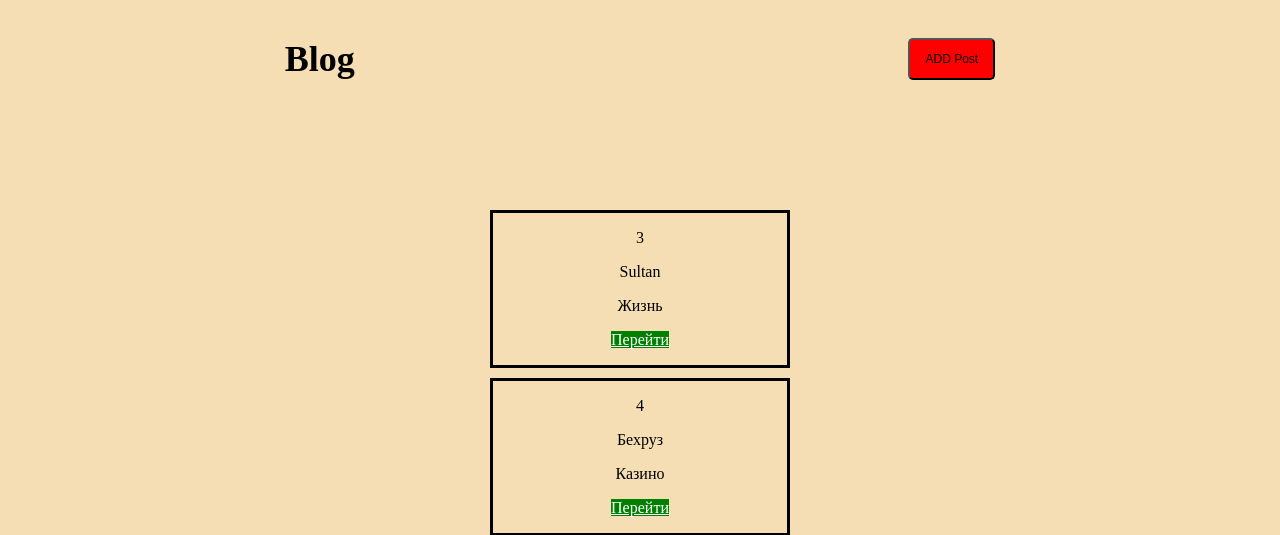
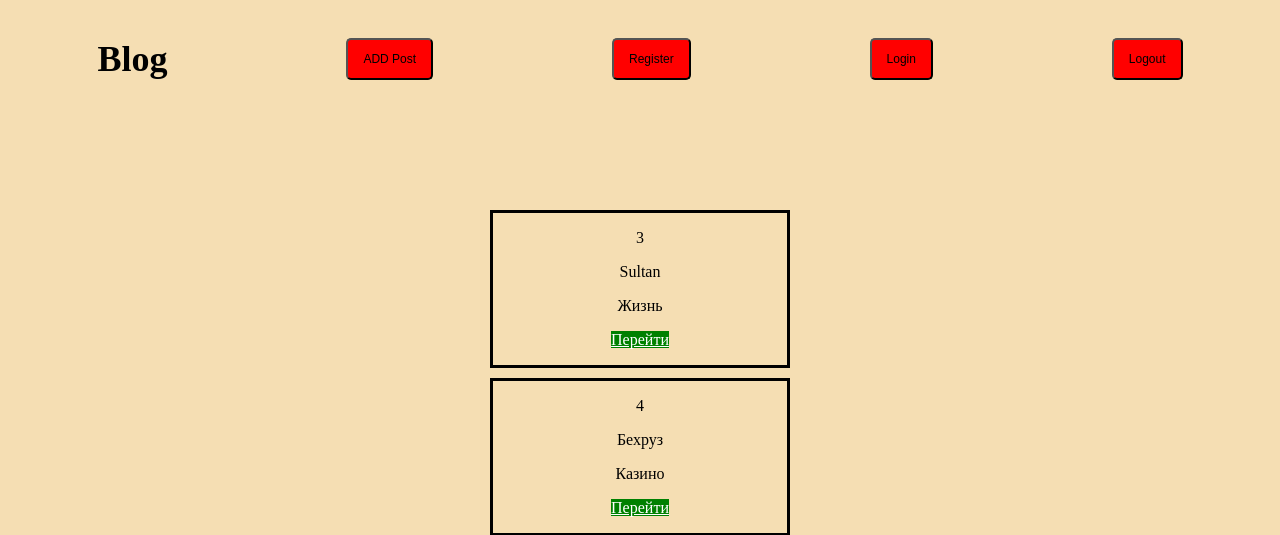
Before and after one commit to SaparbaevS/Post, a Django app: page / in a window 1280 px wide. Shown: the top 535 px of the page. Run offline with Django 4.2, Linux system fonts and the light colour scheme; data comes from the database, SQL or seed files in the repository; both versions use the stored data as it was after the commit.

Commit message:
Add login and registration

```diff
--- a/post/post/urls.py
+++ b/post/post/urls.py
@@ -16,11 +16,14 @@
 """
 from django.contrib import admin
 from django.urls import path
-from ps.views import start_page, add_post, show_post
+from ps.views import start_page, add_post, show_post, register_page, LoginPageView, LogoutPageView
 
 urlpatterns = [
     path("", start_page, name="start_page"),
     path("addpost", add_post, name="add_post"),
     path("<int:post_id>/", show_post),
     path('admin/', admin.site.urls),
+    path('register/', register_page, name='register'),
+    path('login/', LoginPageView.as_view(), name='login'),
+    path('logout/', LogoutPageView.as_view(), name='logout')
 ]
--- a/post/ps/views.py
+++ b/post/ps/views.py
@@ -1,4 +1,8 @@
+from django.contrib.auth.forms import UserCreationForm, AuthenticationForm
+from django.contrib.auth.views import LoginView, LogoutView
 from django.shortcuts import render, redirect
+from django.urls import reverse_lazy
+
 from ps.forms import PostForm, PostModelForm
 from ps.models import Post
 
@@ -26,3 +30,27 @@
     context = {"post": post}
 
     return render(request, "add_post.html", context)
+
+
+def register_page(request):
+    form = UserCreationForm()
+    if request.method == 'POST':
+        form = UserCreationForm(request.POST)
+        if form.is_valid():
+            form.save()
+            return redirect('start_page')
+        else:
+            render(request, 'register.html', {'form': form})
+    context = {'form': form}
+
+    return render(request, 'register.html', context)
+
+
+
+class LoginPageView(LoginView):
+    template_name = 'login.html'
+    form_class = AuthenticationForm
+    next_page = reverse_lazy('start_page')
+
+class LogoutPageView(LogoutView):
+    next_page = reverse_lazy('login')
--- a/post/template/index.html
+++ b/post/template/index.html
@@ -5,6 +5,7 @@
     <title>Start</title>
 </head>
 <body style="background-color: wheat">
+{{ user.username }}
 <div>
         <header>
         <nav class="nav_cont" style="display: flex; justify-content: space-around; align-items: center; font-size: 24px;">
@@ -24,7 +25,51 @@
                                                     color: black">ADD Post</a>
             </button>
 
+              <button style="display: inline-block;
+                            padding: 10px 15px;
+                            border-radius: 5px;
+                            user-select: none;
+                            line-height: 1.5;
+                            font-size: 12px;
+                            color: black;
+                            background-color: red;
 
+
+                            ">
+                <a href="{% url 'register' %}"
+                           style="text-decoration: none;
+                                                    color: black">Register</a>
+            </button>
+             <button style="display: inline-block;
+                            padding: 10px 15px;
+                            border-radius: 5px;
+                            user-select: none;
+                            line-height: 1.5;
+                            font-size: 12px;
+                            color: black;
+                            background-color: red;
+
+
+                            ">
+                <a href="{% url 'login' %}"
+                           style="text-decoration: none;
+                                                    color: black">Login</a>
+            </button>
+             <button style="display: inline-block;
+                            padding: 10px 15px;
+                            border-radius: 5px;
+                            user-select: none;
+                            line-height: 1.5;
+                            font-size: 12px;
+                            color: black;
+                            background-color: red;
+
+
+                            ">
+                <a href="{% url 'logout' %}"
+                           style="text-decoration: none;
+                                                    color: black">Logout</a>
+            </button>
         </nav>
 
     </header>
@@ -51,6 +96,7 @@
                     Перейти
                 </a>
             </p>
+
         </div>
 
     {%endfor%}
@@ -61,5 +107,7 @@
 
 
 
+
+
 </body>
 </html>
```
Also changed, not shown: post/template/login.html (added, +16 -0 lines), post/template/register.html (added, +18 -0 lines), post/db.sqlite3.
